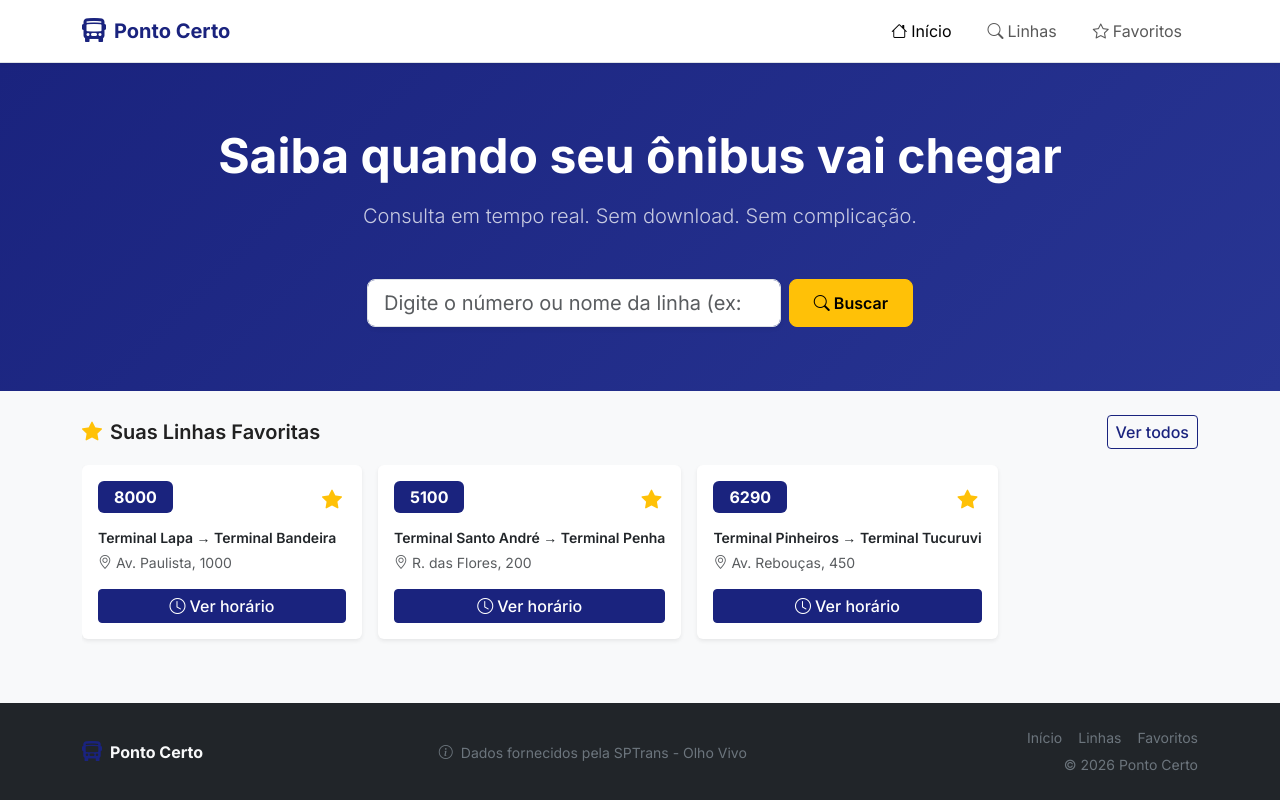
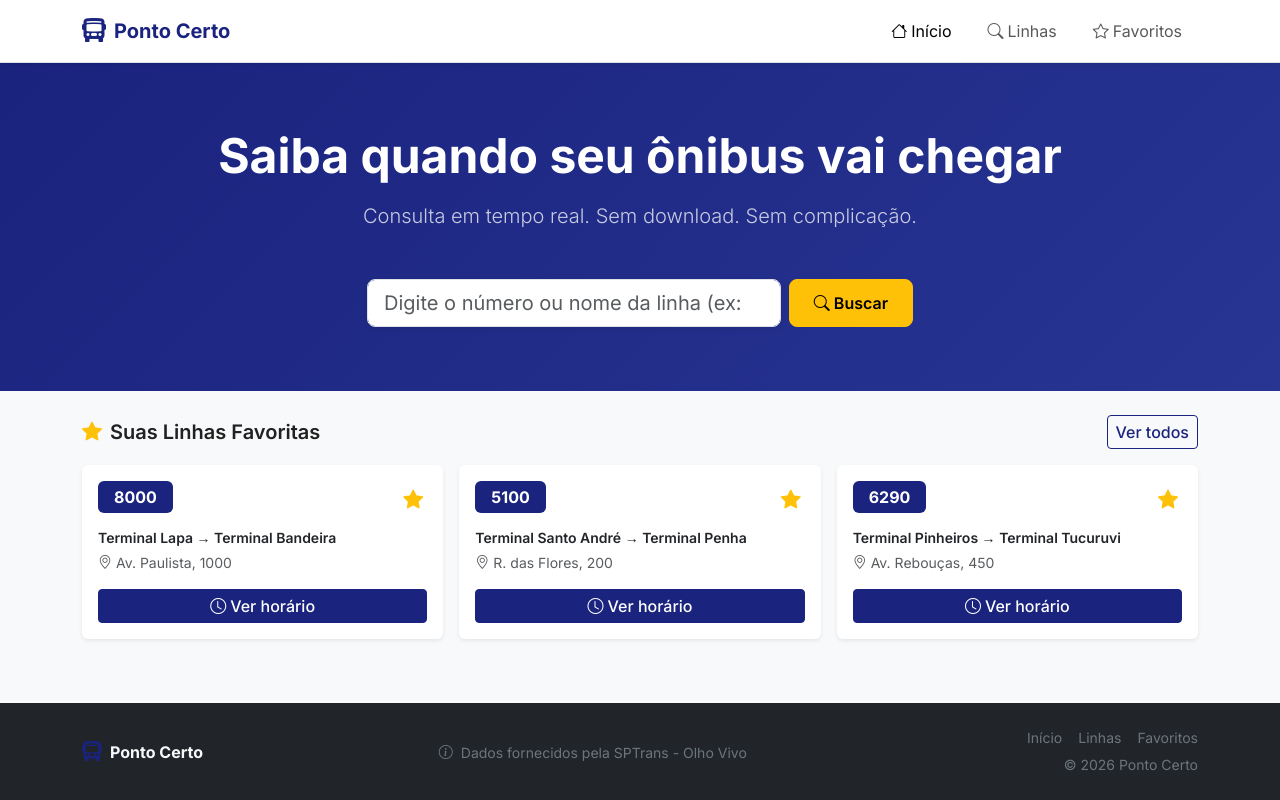
Before and after one commit to willl1am/Ponto-Certo, an Angular app in the folder frontend/ponto-certo-app/: page / in a window 1280 px wide. Built offline with nearby package versions, Linux system fonts and the light colour scheme.

Commit message:
feat: complementa os estilos no frontend

```diff
--- a/frontend/ponto-certo-app/src/app/feature/inicio/inicio.component.html
+++ b/frontend/ponto-certo-app/src/app/feature/inicio/inicio.component.html
@@ -35,9 +35,8 @@
         <a routerLink="/favoritos" class="btn btn-sm btn-outline-primary">Ver todos</a>
       </div>
 
-      <div class="d-flex gap-3 overflow-auto pb-2">
-
-        <div class="card border-0 shadow-sm flex-shrink-0" style="min-width: 280px">
+      <ul class="inicio__linhas-lista">
+        <li class="inicio__linhas-item card border-0 shadow-sm" style="min-width: 280px">
           <div class="card-body">
             <div class="d-flex justify-content-between align-items-start mb-2">
               <span class="badge fs-6 fw-bold bg-primary px-3 py-2">8000</span>
@@ -53,9 +52,9 @@
               <i class="bi bi-clock me-1"></i>Ver horário
             </a>
           </div>
-        </div>
+        </li>
 
-        <div class="card border-0 shadow-sm flex-shrink-0" style="min-width: 280px">
+        <li class="inicio__linhas-item card border-0 shadow-sm" style="min-width: 280px">
           <div class="card-body">
             <div class="d-flex justify-content-between align-items-start mb-2">
               <span class="badge fs-6 fw-bold bg-primary px-3 py-2">5100</span>
@@ -71,9 +70,9 @@
               <i class="bi bi-clock me-1"></i>Ver horário
             </a>
           </div>
-        </div>
+        </li>
 
-        <div class="card border-0 shadow-sm flex-shrink-0" style="min-width: 280px">
+        <li class="inicio__linhas-item card border-0 shadow-sm" style="min-width: 280px">
           <div class="card-body">
             <div class="d-flex justify-content-between align-items-start mb-2">
               <span class="badge fs-6 fw-bold bg-primary px-3 py-2">6290</span>
@@ -89,9 +88,9 @@
               <i class="bi bi-clock me-1"></i>Ver horário
             </a>
           </div>
-        </div>
+        </li>
 
-      </div>
+      </ul>
 
     </div>
   </section>
--- a/frontend/ponto-certo-app/src/app/feature/inicio/inicio.component.scss
+++ b/frontend/ponto-certo-app/src/app/feature/inicio/inicio.component.scss
@@ -1,2 +1,10 @@
 .inicio {
+  &__linhas-lista {
+    display: grid;
+    gap: 16px;
+    grid-template-columns: repeat(auto-fill, minmax(280px, 1fr));
+    margin: 0;
+    padding: 0;
+  }
+  &__linhas-item{}
 }
```
